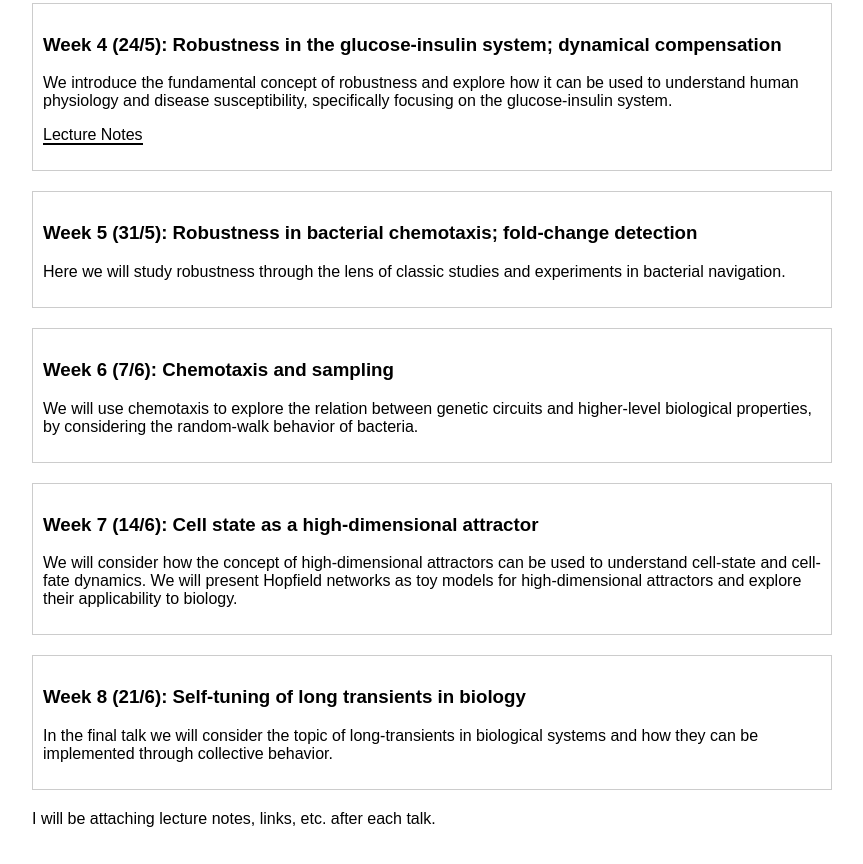
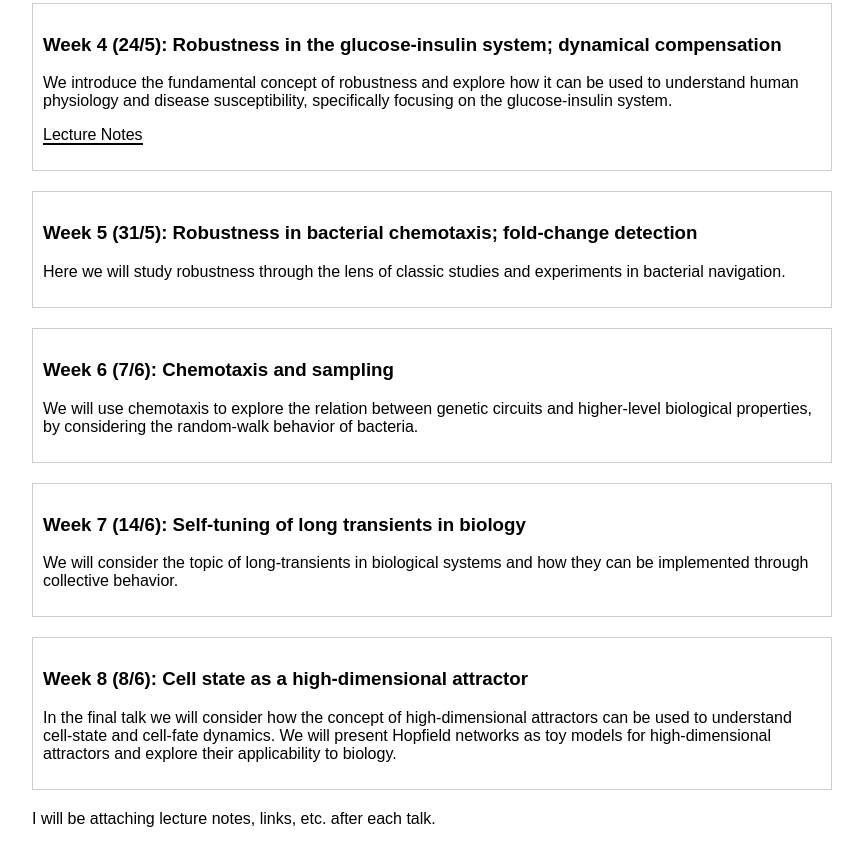
Before and after one commit to karin-lab/sysbio2023, a plain HTML site: page index.html in a window 1280 px wide. Shown: the part 1035-1899 px from the top of the page, without its empty margins (208-1071 px from the left). Drawn offline with Linux system fonts and the light colour scheme.

Commit message:
Update index.html

```diff
--- a/index.html
+++ b/index.html
@@ -95,13 +95,13 @@
 		</section>
 
     <section id="week7">
-      <h3>Week 7 (14/6): Cell state as a high-dimensional attractor</h3>
-      <p>We will consider how the concept of high-dimensional attractors can be used to understand cell-state and cell-fate dynamics. We will present Hopfield networks as toy models for high-dimensional attractors and explore their applicability to biology.</p>
+      <h3>Week 7 (14/6): Self-tuning of long transients in biology</h3>
+      <p>We will consider the topic of long-transients in biological systems and how they can be implemented through collective behavior.</p>
     </section>
 
     <section id="week8">
-      <h3>Week 8 (21/6): Self-tuning of long transients in biology</h3>
-      <p>In the final talk we will consider the topic of long-transients in biological systems and how they can be implemented through collective behavior.</p>
+      <h3>Week 8 (8/6): Cell state as a high-dimensional attractor</h3>
+      <p>In the final talk we will consider how the concept of high-dimensional attractors can be used to understand cell-state and cell-fate dynamics. We will present Hopfield networks as toy models for high-dimensional attractors and explore their applicability to biology.</p>
     </section>
 
     <p>I will be attaching lecture notes, links, etc. after each talk.</p>
```
